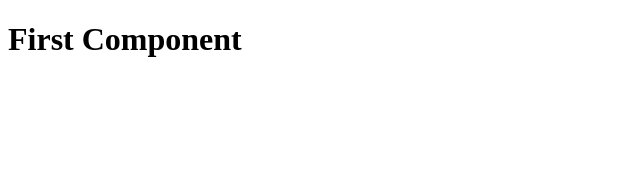
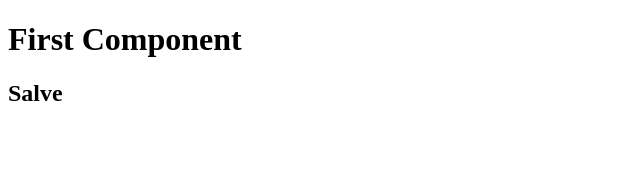
Before and after one commit to Agos091/React-Fundamentals, a React app: page / in a window 1280 px wide. Shown: the top 170 px of the page, without its empty margins (0-640 px from the left). Built offline with nearby package versions, Linux system fonts and the light colour scheme.

Commit message:
Just testing

```diff
--- a/src/App.js
+++ b/src/App.js
@@ -1,5 +1,13 @@
 import React from "react";
+
+const category = "Salve";
+
 function App() {
-  return <h1>First Component</h1>;
+  return (
+    <>
+      <h1>First Component </h1>
+      <h2>{category}</h2>
+    </>
+  );
 }
 export default App;
```
